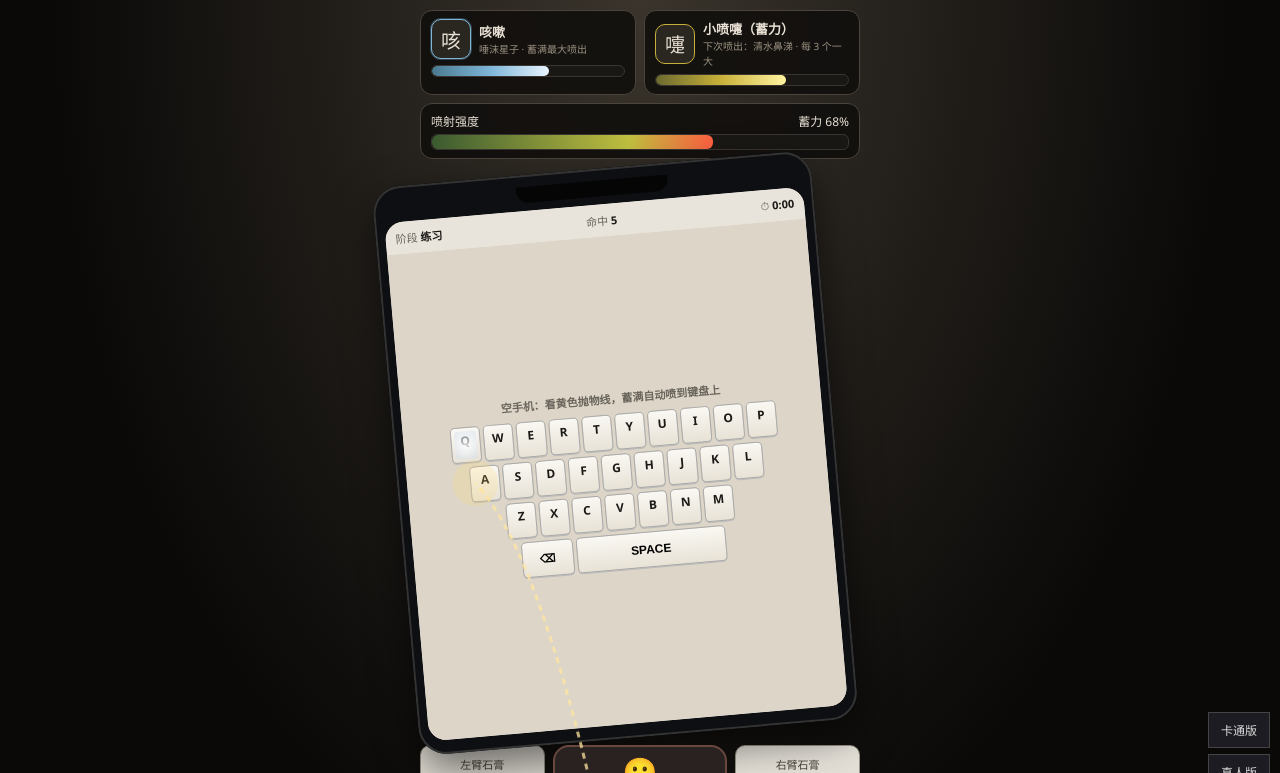
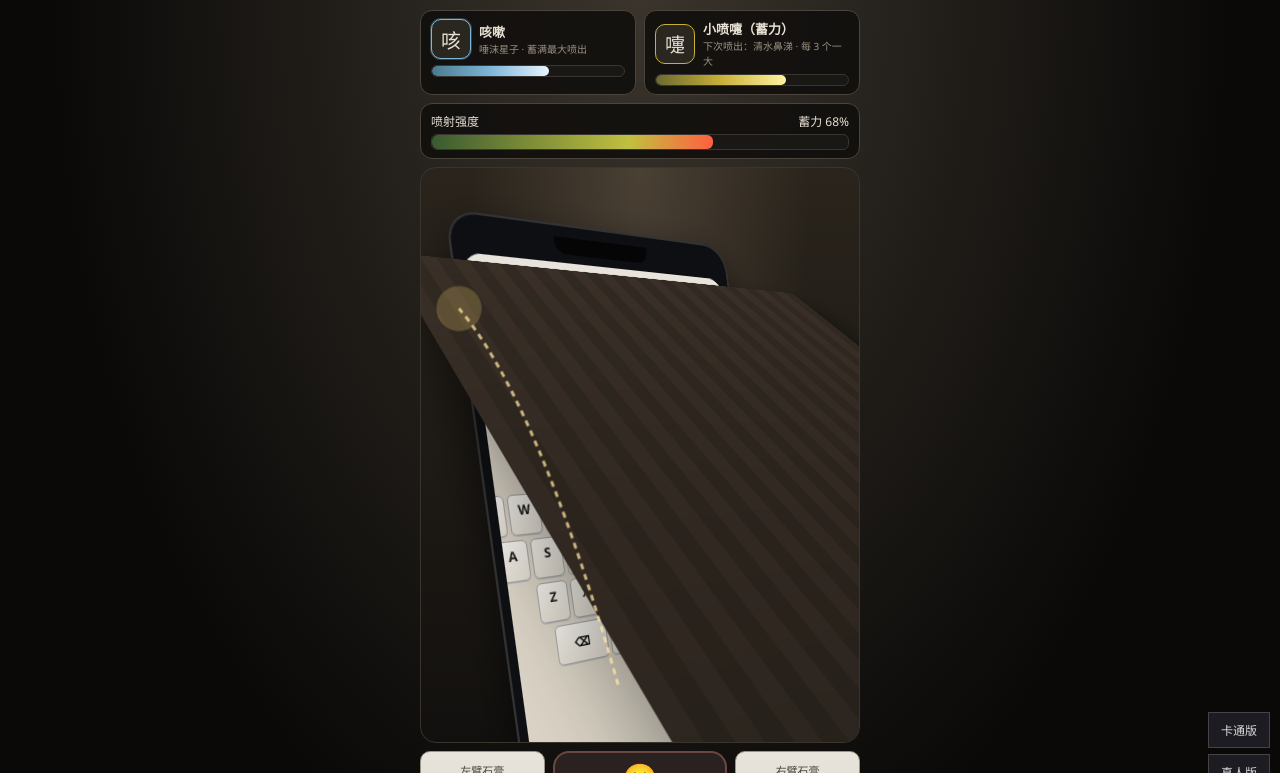
Before and after one commit to 62cm/typegame, a plain HTML site: page cold.html in a window 1280 px wide. Both pictures are taken after a click on the button "先练喷射". Shown: the top 773 px of the page. Drawn offline with Linux system fonts and the light colour scheme.

Commit message:
Cold mode: mouse moves real 3D look camera for aiming.
Co-authored-by: Cursor <cursoragent@cursor.com>

```diff
--- a/cold.html
+++ b/cold.html
@@ -163,6 +163,56 @@
       .stage {
         position: relative;
         width: min(440px, 100%);
+      }
+      /* 第一人称看手机：透视相机 */
+      .view-port {
+        position: relative;
+        width: 100%;
+        height: min(620px, 72vh);
+        perspective: 720px;
+        perspective-origin: 50% 70%;
+        overflow: hidden;
+        border-radius: 16px;
+        background:
+          radial-gradient(ellipse at 50% 0%, #4a4034 0%, transparent 55%),
+          linear-gradient(180deg, #2a241c 0%, #12100e 100%);
+        border: 1px solid #3a342c;
+      }
+      .look-cam {
+        position: absolute;
+        inset: 8% 6% 4%;
+        transform-style: preserve-3d;
+        transform-origin: 50% 85%;
+        will-change: transform;
+      }
+      .desk-surface {
+        position: absolute;
+        left: -8%;
+        right: -8%;
+        top: 8%;
+        bottom: -20%;
+        background:
+          linear-gradient(180deg, transparent 0%, rgba(0, 0, 0, 0.25) 100%),
+          repeating-linear-gradient(
+            90deg,
+            #3a3028 0px,
+            #3a3028 14px,
+            #322a22 14px,
+            #322a22 28px
+          );
+        transform: rotateX(58deg) translateZ(-40px);
+        transform-origin: 50% 0%;
+        border-radius: 8px;
+        box-shadow: 0 30px 60px rgba(0, 0, 0, 0.5);
+      }
+      .phone-wrap {
+        position: absolute;
+        left: 50%;
+        top: 6%;
+        width: 78%;
+        transform: translateX(-50%) rotateX(8deg) translateZ(48px);
+        transform-style: preserve-3d;
+        transform-origin: 50% 100%;
       }
       #fx {
         position: absolute;
@@ -616,8 +666,12 @@
     </div>
 
     <div class="stage" id="stage">
-      <canvas id="fx"></canvas>
-      <div class="phone" id="phone">
+      <div class="view-port" id="view-port">
+        <canvas id="fx"></canvas>
+        <div class="look-cam" id="look-cam">
+          <div class="desk-surface" aria-hidden="true"></div>
+          <div class="phone-wrap" id="phone-wrap">
+            <div class="phone" id="phone">
         <div class="notch"></div>
         <div class="screen practice-empty" id="screen">
           <div class="status">
@@ -638,13 +692,16 @@
             <div class="reveal-line" id="reveal"></div>
           </div>
           <div class="kb-wrap" id="kb-wrap">
-            <div class="kb-hint" id="kb-hint">移动鼠标看抛物线 · 蓄满会自动喷</div>
+            <div class="kb-hint" id="kb-hint">移动鼠标 = 转头看键盘 · 抛物线跟视线走</div>
             <div class="kb" id="kb"></div>
           </div>
           <div class="compose">
             <div class="compose-label">对话框 · 打出来的报告</div>
             <div class="typed" id="typed"></div>
             <div class="emit" id="emit"></div>
+          </div>
+        </div>
+            </div>
           </div>
         </div>
       </div>
@@ -658,7 +715,7 @@
       </div>
       <div class="mouth-zone" id="mouth">
         <div class="mouth-face" id="mouth-face">😮</div>
-        <div class="title">口鼻 · 视线随鼠标</div>
+        <div class="title">口鼻 · 鼠标转视角瞄准</div>
         <div class="hold-meter"><i id="hold-fill"></i></div>
         <div class="ops">空格 / 按住下方 = 憋气（满 3s 大散射）</div>
         <button type="button" class="btn-hold" id="btn-hold">按住憋气</button>
@@ -673,6 +730,8 @@
       import { createColdGame, ROWS, sampleArc } from "./cold.js";
 
       const stage = document.getElementById("stage");
+      const viewPort = document.getElementById("view-port");
+      const lookCam = document.getElementById("look-cam");
       const phone = document.getElementById("phone");
       const screen = document.getElementById("screen");
       const fx = document.getElementById("fx");
@@ -713,24 +772,33 @@
       }
 
       function resizeFx() {
-        const r = stage.getBoundingClientRect();
-        const mouth = document.getElementById("mouth").getBoundingClientRect();
-        // canvas 覆盖手机 + 口鼻区
-        const top = r.top;
-        const bottom = mouth.bottom;
-        const left = Math.min(r.left, mouth.left);
-        const right = Math.max(r.right, mouth.right);
-        const w = right - left;
-        const h = bottom - top;
-        fx.style.position = "fixed";
-        fx.style.left = left + "px";
-        fx.style.top = top + "px";
-        fx.style.width = w + "px";
-        fx.style.height = h + "px";
+        const r = viewPort.getBoundingClientRect();
+        const w = r.width;
+        const h = r.height;
+        fx.style.position = "absolute";
+        fx.style.left = "0";
+        fx.style.top = "0";
+        fx.style.width = "100%";
+        fx.style.height = "100%";
         fx.width = Math.max(1, w * devicePixelRatio);
         fx.height = Math.max(1, h * devicePixelRatio);
         ctx.setTransform(devicePixelRatio, 0, 0, devicePixelRatio, 0, 0);
-        fx._box = { left, top, w, h };
+        fx._box = { left: r.left, top: r.top, w, h };
+      }
+
+      /** 鼠标驱动第一人称视角（明显转动） */
+      function applyLook(state) {
+        const yaw = state.aimX * -32; // 看左则世界右转
+        const pitch = 12 + state.aimY * 18; // 上下点头看键盘
+        const roll = state.aimX * 4;
+        lookCam.style.transform =
+          `rotateX(${pitch}deg) rotateY(${yaw}deg) rotateZ(${roll}deg) translateZ(${12 - Math.abs(state.aimY) * 8}px)`;
+        // 桌面随视线轻微视差
+        const desk = lookCam.querySelector(".desk-surface");
+        if (desk) {
+          desk.style.transform =
+            `rotateX(${58 + state.aimY * 6}deg) translateX(${state.aimX * -18}px) translateZ(-40px)`;
+        }
       }
 
       function buildKeyboard() {
@@ -826,7 +894,7 @@
 
         // 预览抛物线（明显）
         const force = Math.max(0.25, state.previewForce || 0.25);
-        const arc = sampleArc(state.aim, force, 0);
+        const arc = sampleArc(state.aimX ?? state.aim, force, 0, state.aimY || 0);
         ctx.beginPath();
         ctx.setLineDash([6, 5]);
         ctx.strokeStyle = state.holding
@@ -985,7 +1053,7 @@
           document.getElementById("hits").textContent = String(state.practiceHits);
           btnWipe.disabled = state.wipeCd > 0;
           btnWipe.textContent = state.wipeCd > 0 ? `擦 ${state.wipeCd.toFixed(1)}s` : "擦手机";
-          phone.style.transform = `rotate(${state.aim * 5}deg)`;
+          applyLook(state);
           drawFx(state);
           const e = state.elapsed;
           document.getElementById("tier-2000").classList.toggle("on", state.phase === "play" && e <= 180);
@@ -1002,19 +1070,23 @@
 
       buildKeyboard();
 
-      function aimFromX(clientX) {
-        const box = fx._box || stage.getBoundingClientRect();
-        const left = box.left ?? box.x;
-        const w = box.w ?? box.width;
-        const t = (clientX - left) / w;
-        game.setAim((t - 0.5) * 2);
+      function aimFromPointer(clientX, clientY) {
+        // 相对整个窗口中心转视角，移动就有明显“转头”感
+        const nx = (clientX / window.innerWidth - 0.5) * 2;
+        const ny = (clientY / window.innerHeight - 0.5) * 2;
+        game.setAim(
+          Math.max(-1, Math.min(1, nx * 1.15)),
+          Math.max(-1, Math.min(1, ny * 1.15)),
+        );
+        applyLook(game.state);
+        drawFx(game.state);
       }
 
-      window.addEventListener("mousemove", (e) => aimFromX(e.clientX));
+      window.addEventListener("mousemove", (e) => aimFromPointer(e.clientX, e.clientY));
       window.addEventListener(
         "touchmove",
         (e) => {
-          if (e.touches[0]) aimFromX(e.touches[0].clientX);
+          if (e.touches[0]) aimFromPointer(e.touches[0].clientX, e.touches[0].clientY);
         },
         { passive: true },
       );
--- a/cold.js
+++ b/cold.js
@@ -39,16 +39,19 @@ export function payTier(elapsedSec) {
   return { label: "辛苦费", amount: 100, tip: "不限时完成" };
 }
 
-/** 预览抛物线采样点（归一化坐标，相对 stage） */
-export function sampleArc(aim, force, scatter = 0) {
-  const mouthX = 0.5 + aim * 0.06;
-  const mouthY = 0.88;
-  const targetX = 0.5 + aim * 0.38 + scatter;
-  const targetY = 0.42 - force * 0.05;
+/**
+ * 预览抛物线（归一化坐标）
+ * aimX: -1..1 左右视线；aimY: -1..1 上下视线（负=抬头看键盘上沿）
+ */
+export function sampleArc(aimX, force, scatter = 0, aimY = 0) {
+  const mouthX = 0.5 + aimX * 0.05;
+  const mouthY = 0.9;
+  const targetX = 0.5 + aimX * 0.42 + scatter;
+  const targetY = 0.5 + aimY * 0.22 - force * 0.04;
   const flight = 0.55;
   const vx = (targetX - mouthX) / flight;
-  const vy0 = (targetY - mouthY) / flight - 0.9 * force;
-  const g = 2.2;
+  const vy0 = (targetY - mouthY) / flight - 0.95 * force;
+  const g = 2.25;
   const pts = [];
   for (let t = 0; t <= flight; t += 0.03) {
     pts.push({
@@ -64,7 +67,8 @@ export function createColdGame(ui) {
     phase: "practice",
     running: false,
     finished: false,
-    aim: 0,
+    aimX: 0, // -1..1 左右
+    aimY: 0, // -1..1 上下（负=看向键盘上方）
     holding: false,
     holdTime: 0,
     // 蓄力 0..1，满格才喷（最大强度）
@@ -104,8 +108,9 @@ export function createColdGame(ui) {
     stainOrder = stainOrder.filter((s) => s.until > now);
   }
 
-  function setAim(a) {
-    state.aim = Math.max(-1, Math.min(1, a));
+  function setAim(x, y = state.aimY) {
+    state.aimX = Math.max(-1, Math.min(1, x));
+    state.aimY = Math.max(-1, Math.min(1, y));
   }
 
   function setHolding(on) {
@@ -155,19 +160,19 @@ export function createColdGame(ui) {
     state.previewForce = force;
     state.lastBurst = { kind, forced, scatter, force, goo, big };
 
-    const mouthX = 0.5 + state.aim * 0.06;
-    const mouthY = 0.88;
-    const targetY = 0.4 - force * 0.04;
-    const targetX = 0.5 + state.aim * 0.38;
-    const g = 2.2;
+    const mouthX = 0.5 + state.aimX * 0.05;
+    const mouthY = 0.9;
+    const targetY = 0.5 + state.aimY * 0.22 - force * 0.04;
+    const targetX = 0.5 + state.aimX * 0.42;
+    const g = 2.25;
 
     for (let i = 0; i < count; i++) {
       const spread = (Math.random() - 0.5) * 2 * scatter;
       const tx = Math.max(0.06, Math.min(0.94, targetX + spread));
-      const ty = targetY + (Math.random() - 0.5) * scatter * 0.4;
+      const ty = Math.max(0.22, Math.min(0.62, targetY + (Math.random() - 0.5) * scatter * 0.4));
       const flight = 0.5 + Math.random() * 0.12;
       const vx = (tx - mouthX) / flight;
-      const vy = (ty - mouthY) / flight - 0.9 * force;
+      const vy = (ty - mouthY) / flight - 0.95 * force;
       state.projectiles.push({
         x: mouthX,
         y: mouthY,
@@ -312,7 +317,8 @@ export function createColdGame(ui) {
       phase: "practice",
       running: true,
       finished: false,
-      aim: 0,
+      aimX: 0,
+      aimY: 0,
       holding: false,
       holdTime: 0,
       coughCharge: 0.7,
```
